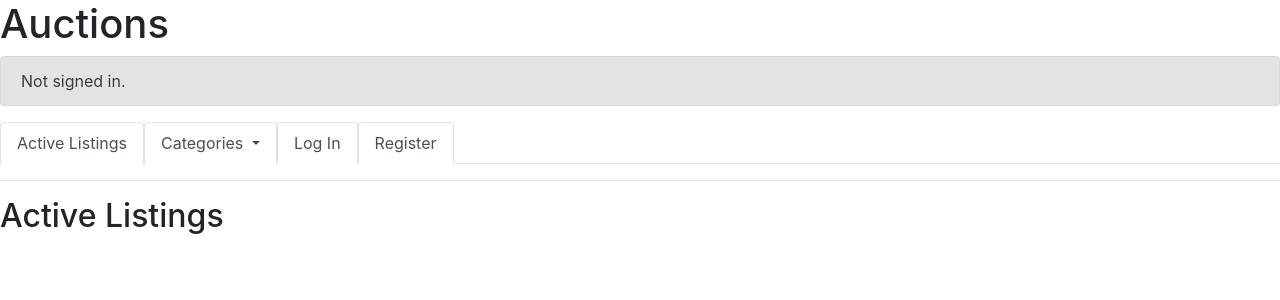
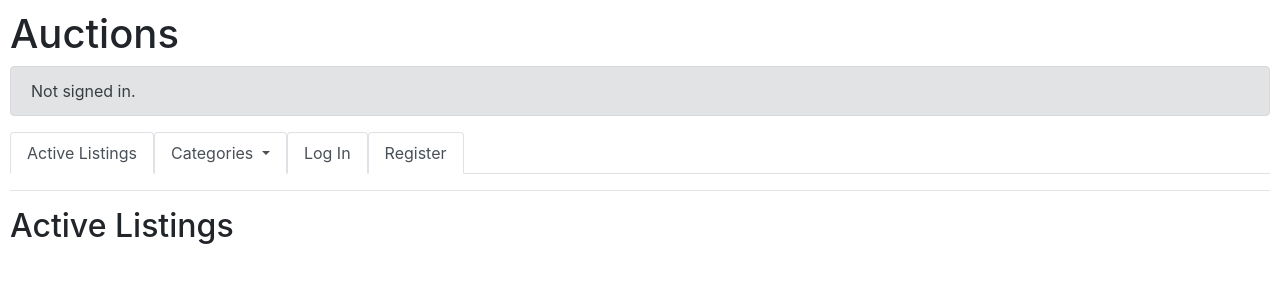
Before and after one commit to thestig1990/commerce, a Django app: template auctions/templates/auctions/index.html in a window 1280 px wide. Shown: the top 300 px of the page. Run offline with Django 3.2, Linux system fonts and the light colour scheme; the template is opened without the code that fills it, so the values that code supplies are empty.

Commit message:
updated stylesheet in the head section of the layout.html

```diff
--- a/auctions/templates/auctions/layout.html
+++ b/auctions/templates/auctions/layout.html
@@ -5,7 +5,7 @@
     <head>
         <title>{% block title %}Auctions{% endblock %}</title>
         <link rel="stylesheet" href="https://cdn.jsdelivr.net/npm/bootstrap@4.1.3/dist/css/bootstrap.min.css" integrity="sha384-MCw98/SFnGE8fJT3GXwEOngsV7Zt27NXFoaoApmYm81iuXoPkFOJwJ8ERdknLPMO" crossorigin="anonymous">
-
+        <link href="{% static 'auctions/styles.css' %}" rel="stylesheet">
         <script src="https://code.jquery.com/jquery-3.3.1.slim.min.js" integrity="sha384-q8i/X+965DzO0rT7abK41JStQIAqVgRVzpbzo5smXKp4YfRvH+8abtTE1Pi6jizo" crossorigin="anonymous"></script>
         <script src="https://cdn.jsdelivr.net/npm/popper.js@1.14.3/dist/umd/popper.min.js" integrity="sha384-ZMP7rVo3mIykV+2+9J3UJ46jBk0WLaUAdn689aCwoqbBJiSnjAK/l8WvCWPIPm49" crossorigin="anonymous"></script>
         <script src="https://cdn.jsdelivr.net/npm/bootstrap@4.1.3/dist/js/bootstrap.min.js" integrity="sha384-ChfqqxuZUCnJSK3+MXmPNIyE6ZbWh2IMqE241rYiqJxyMiZ6OW/JmZQ5stwEULTy" crossorigin="anonymous"></script>
@@ -36,7 +36,6 @@
                     <a class="dropdown-item" href="{% url 'index' %}">Action</a>
                     <a class="dropdown-item" href="{% url 'index' %}">Another action</a>
                     <a class="dropdown-item" href="{% url 'index' %}">Something else here</a>
-                    <div class="dropdown-divider"></div>
                     <a class="dropdown-item" href="#">Separated link</a>
                 </div>
             </li>
```
